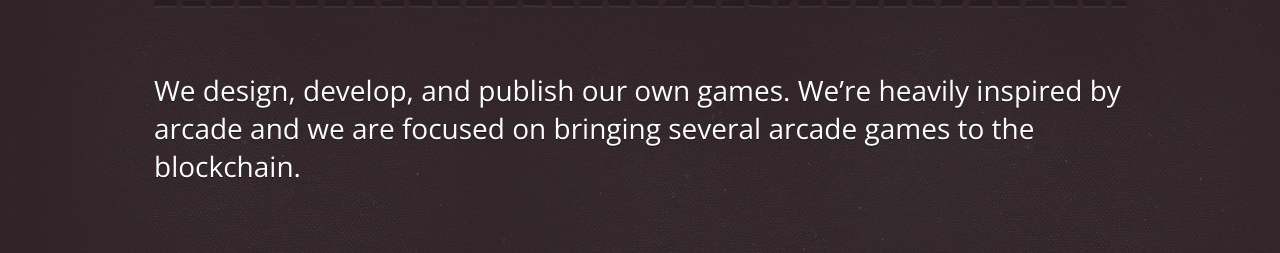
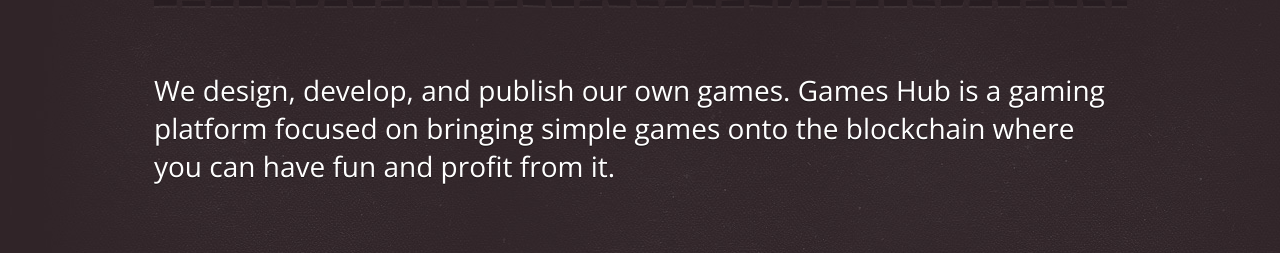
Before and after one commit to Games-Fun-NFT/site-ninja-run, a plain HTML site: page about.html in a window 1280 px wide. Shown: the part 492-745 px from the top of the page. Drawn offline with nearby package versions, Linux system fonts and the light colour scheme.

Commit message:
fetch okay

```diff
--- a/about.html
+++ b/about.html
@@ -77,7 +77,7 @@
     <div class="clear"></div><div class="big_sep"></div><div class="clear"></div>
 
     <div class="grid_16 about_text">
-      <p>We design, develop, and publish our own games. We’re heavily inspired by arcade and we are focused on bringing several arcade games to the blockchain.</p>
+      <p>We design, develop, and publish our own games. Games Hub is a gaming platform focused on bringing simple games onto the blockchain where you can have fun and profit from it.</p>
       <br/>
       <br/>
       <br/>
```
